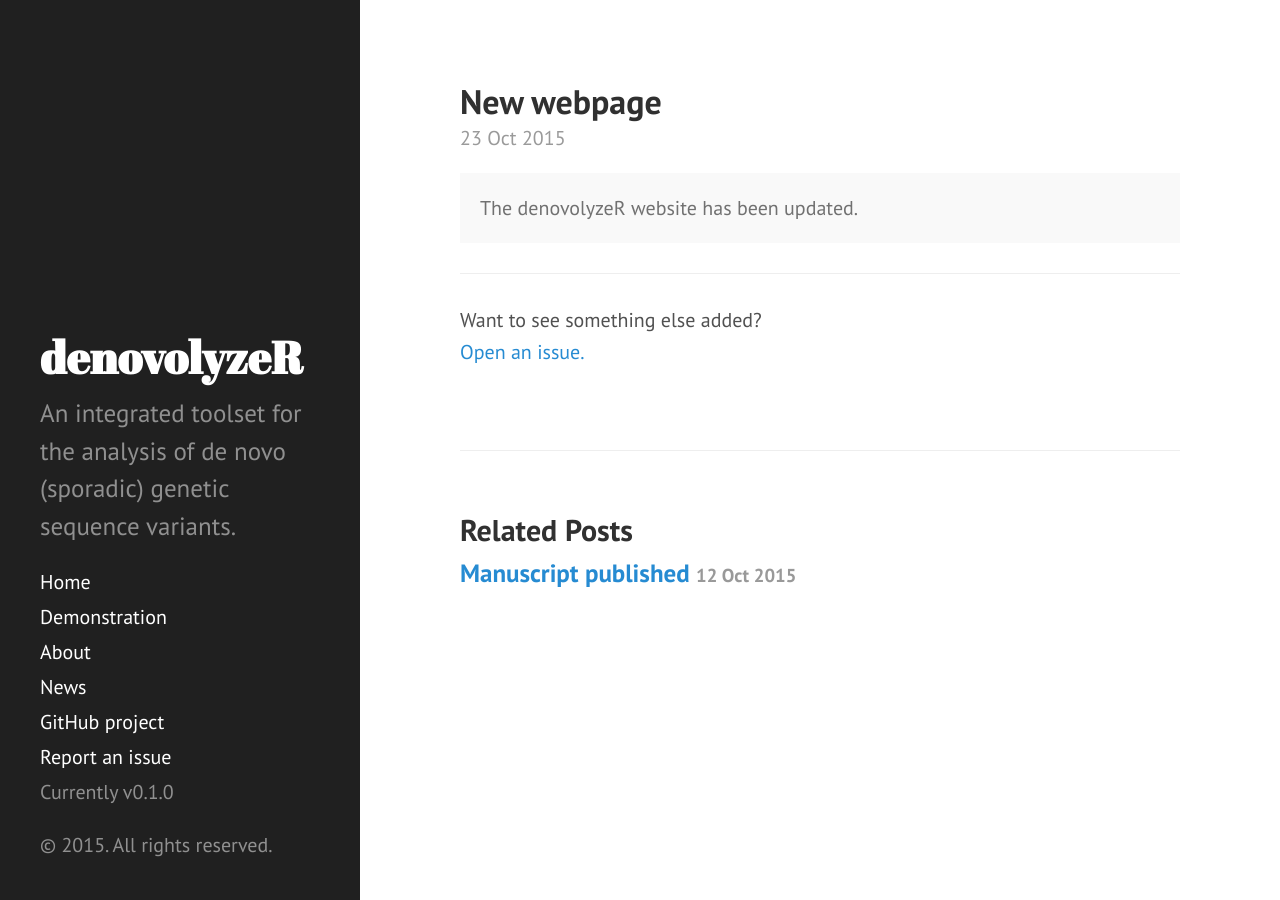
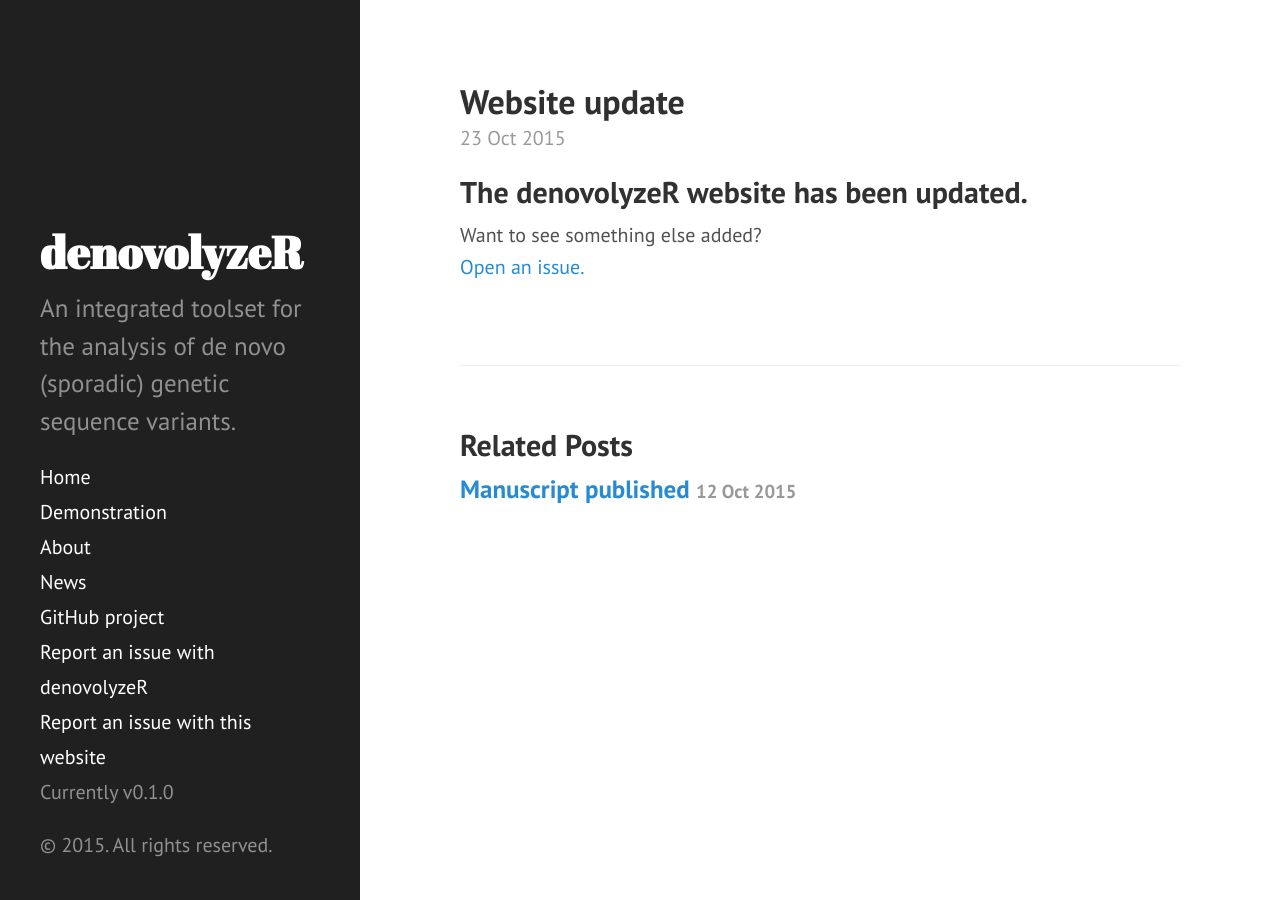
Before and after one commit to jamesware/denovolyzeR.org, a Jekyll site: the page built from _posts/2015-10-23-new-webpage.md, in a window 1280 px wide. Built offline with Jekyll 4.4.1, drawn with Linux system fonts in a browser that asks for light colours; Markdown is read by kramdown in place of the engine named in the settings.

Commit message:
Content tweaks

```diff
--- a/_includes/sidebar.html
+++ b/_includes/sidebar.html
@@ -28,7 +28,8 @@
       {% endfor %}
 
       <a class="sidebar-nav-item" target="_blank" href="{{ site.github.repo }}">GitHub project</a>
-      <a class="sidebar-nav-item" target="_blank" href="{{ site.github.repo }}/issues/new">Report an issue</a>
+      <a class="sidebar-nav-item" target="_blank" href="{{ site.github.repo }}/issues/new">Report an issue with denovolyzeR</a>
+      <a class="sidebar-nav-item" target="_blank" href="https://github.com/jamesware/denovolyzeR.org/issues/new">Report an issue with this website</a>
       <span class="sidebar-nav-item">Currently v{{ site.version }}</span>
     </nav>
 
--- a/_posts/2015-10-23-new-webpage.md
+++ b/_posts/2015-10-23-new-webpage.md
@@ -1,13 +1,9 @@
 ---
 layout: post
-title: New webpage
+title: Website update
 ---
 
-<div class="message">
-  The denovolyzeR website has been updated.
-</div>
-
-
+The denovolyzeR website has been updated.
 -----
 
-Want to see something else added? <a class="sidebar-nav-item" target="_blank" href="{{ site.github.repo }}/issues/new">Open an issue.</a>
+Want to see something else added? <a class="sidebar-nav-item" target="_blank" href="https://github.com/jamesware/denovolyzer.org/issues/new">Open an issue.</a>
```
Also changed, not shown: about.md (+4 -2 lines), index.md (+1 -1 lines).
